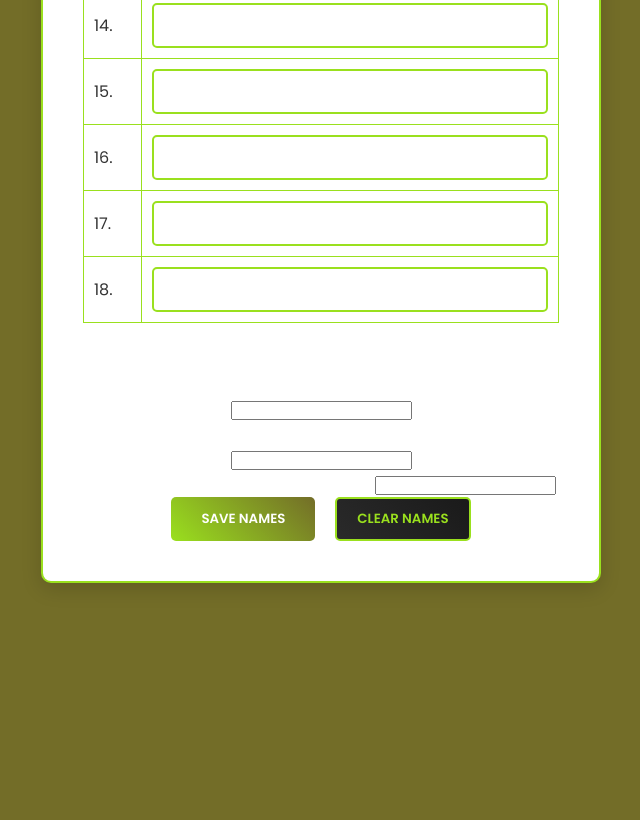
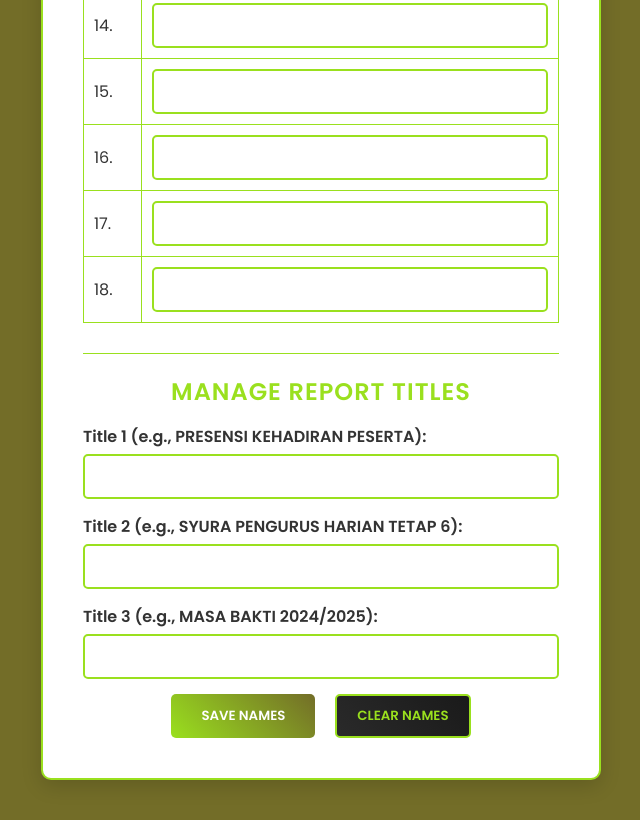
Before and after one commit to amismaitnh/presence, a plain HTML site: page index.html in a window 1280 px wide. Shown: the part 1289-2109 px from the top of the page, without its empty margins (319-959 px from the left). Before the commit the page ends 1952 px from the top, so only its background shows below. Drawn offline with Linux system fonts and the light colour scheme.

Commit message:
Update style.css

```diff
--- a/style.css
+++ b/style.css
@@ -30,6 +30,16 @@ body {
     margin-bottom: 20px;
     text-transform: uppercase;
     letter-spacing: 2px;
+}
+
+.names-form-section h3 {
+    font-family: 'Poppins', sans-serif;
+    font-weight: 600;
+    font-size: 1.5rem;
+    color: #9ae01e;
+    margin-bottom: 15px;
+    text-transform: uppercase;
+    letter-spacing: 1px;
 }
 
 .names-form-section p {
@@ -93,6 +103,41 @@ body {
     outline: none;
 }
 
+.titles-section {
+    margin-top: 30px;
+    padding-top: 20px;
+    border-top: 1px solid #9ae01e;
+}
+
+.title-input-group {
+    margin-bottom: 15px;
+    text-align: left;
+}
+
+.title-input-group label {
+    display: block;
+    margin-bottom: 5px;
+    font-weight: 600;
+    color: #333333;
+}
+
+.title-input {
+    width: 100%;
+    padding: 8px;
+    border: 2px solid #9ae01e;
+    border-radius: 5px;
+    font-size: 1rem;
+    font-family: 'Poppins', sans-serif;
+    color: #333333;
+    transition: border-color 0.3s, box-shadow 0.3s;
+}
+
+.title-input:focus {
+    border-color: #736d28;
+    box-shadow: 0 0 8px rgba(115, 109, 40, 0.5);
+    outline: none;
+}
+
 .button-group {
     display: flex;
     justify-content: center;
@@ -142,6 +187,10 @@ body {
         font-size: 2rem;
     }
 
+    .names-form-section h3 {
+        font-size: 1.3rem;
+    }
+
     .names-form {
         padding: 20px;
     }
@@ -151,6 +200,14 @@ body {
         padding: 8px;
     }
 
+    .title-input-group label {
+        font-size: 0.9rem;
+    }
+
+    .title-input {
+        font-size: 0.9rem;
+    }
+
     .btn-primary, .btn-secondary {
         padding: 10px 20px;
         font-size: 0.9rem;
```
